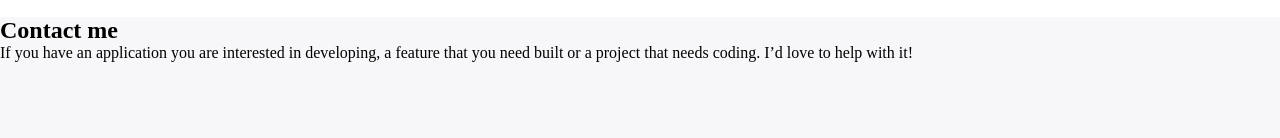
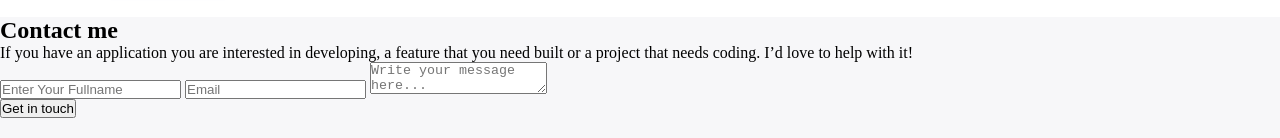
Before and after one commit to Akorede3133/portfolio, a website: page index.html in a window 1280 px wide. Shown: the part 3526-3664 px from the top of the page. Before the commit the page ends 3608 px from the top, so only its background shows below. Drawn offline with Linux system fonts and the light colour scheme.

Commit message:
Add form section

```diff
--- a/index.html
+++ b/index.html
@@ -256,6 +256,15 @@
                 developing, a feature that you need built or a
                 project that needs coding. I’d love to help with it!
             </p>
+            <form action="">
+                <input type="text" name="fullName" id="" placeholder="Enter Your Fullname" required>
+                <input type="email" name="email" id="" placeholder="Email" required>
+                <textarea name="message" id="" placeholder="Write your message here..." required></textarea>
+                <div class="button-container">
+                <button type="submit">Get in touch</button>
+                <div class="circle"></div>
+                </div>
+            </form>
         </section>
     </main>
 </body>
```
